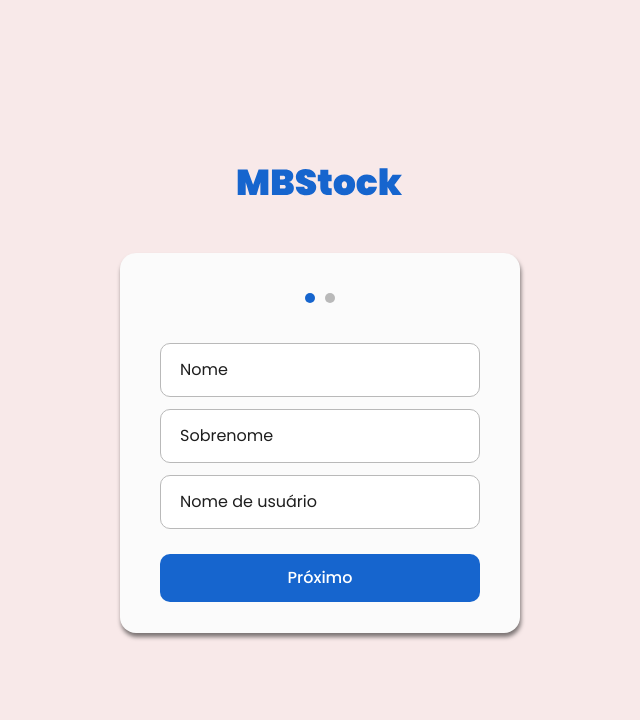
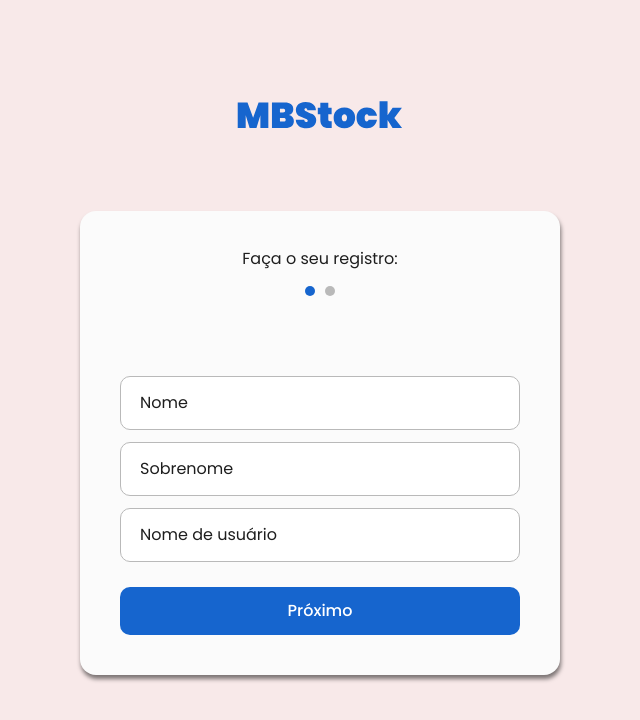
Before and after one commit to Brunogoniadis/MBStockManager, a React (Vite) app: page / in a window 1280 px wide. Shown: the top 720 px of the page, without its empty margins (320-960 px from the left). Built offline with nearby package versions, Linux system fonts and the light colour scheme.

Commit message:
styled: animations register

```diff
--- a/package.json
+++ b/package.json
@@ -12,8 +12,9 @@
     "@types/styled-components": "^5.1.26",
     "react": "^18.2.0",
     "react-dom": "^18.2.0",
+    "react-hook-form": "^7.41.1",
     "react-router-dom": "^6.6.0",
-    "styled-components": "^5.3.6"
+    "styled-components": "5.3.6"
   },
   "devDependencies": {
     "@types/react": "^18.0.26",
--- a/src/Pages/Register/index.tsx
+++ b/src/Pages/Register/index.tsx
@@ -1,7 +1,7 @@
 import { useState } from "react";
 
 import { Button } from "../../styles/Button";
-import { Container, Logo, StepContainer } from "./styles";
+import { Container, Logo, StepContainer } from "../../styles/FormStep";
 import { Input } from "../../components/Input/"
 import { PageNumber } from "../../components/PageNumber";
 
@@ -11,52 +11,85 @@ import MBStock from "./../../../public/MBStock.svg"
 
 export const Register = () => {
 
+
     const [step, setStep] = useState(1);
 
 
-    return(
+    return (
         <>
             <Logo src={MBStock} />
-        <Container>
+
+
+
+
+            <Container step={step}>
+            <legend>Faça o seu registro:</legend>
+
 
 <PageNumber key={0} pageNumber={step} />
+                <fieldset>
 
-            <StepContainer>
+
+                    <div className= 'steps-container'>
                         <div>
                             <Input
                                 id='name'
                                 label='Nome'
                                 type='text'
-                    >
-                    </Input>
+                            ></Input>
 
 
                             <Input
                                 id='surname'
                                 label='Sobrenome'
                                 type='text'
-                    >
-                    </Input>
+                            ></Input>
 
                             <Input
                                 id='userName'
                                 label='Nome de usuário'
                                 type='text'
-                    >
-                    </Input>
+                            ></Input>
 
 
-                    <Button variant="primary" >
+                            <Button variant="primary" onClick={() =>
+                                setStep(2)} type="button">
                                 Próximo
                             </Button>
                         </div>
 
-            </StepContainer>
+                        <div>
+                            <Input
+                                id="email"
+                                label="E-mail"
+                                type='email'
+                            ></Input>
+
+                            <Input
+                                id="password"
+                                label="Senha"
+                                type="password"
+                            ></Input>
+
+                            <Input
+                                id="password"
+                                label="Confirmar senha:"
+                                type="password"
+                            ></Input>
+                            <Button variant="primary" type="submit">
+                                Concluir
+                            </Button>
+
+                        </div>
 
 
 
+                    </div>
 
+
+                </fieldset>
             </Container>
+
         </>
 
     )
--- a/src/Pages/Register/styles.ts
+++ b/src/Pages/Register/styles.ts
@@ -1,6 +1,8 @@
 import styled from "styled-components";
 
-export const Container= styled.div`
+
+
+export const Container= styled.form`
     display: flex;
     align-items: center;
 
@@ -9,7 +11,7 @@ export const Container= styled.div`
 
 
     width: 400px;
-    height: 380px;
+    min-height: 380px;
     border-radius: 16px;
     background-color: var(--color-containerPages);
     box-shadow: 1.0px 4px 4px rgba(0, 0, 0, 0.5);
@@ -17,6 +19,18 @@ export const Container= styled.div`
 
     Button{
         margin-top: 25px;
+    }
+    fieldset{
+        border: none;
+        width: 100%;
+        height: auto;
+        display: flex;
+        flex-direction: column;
+        justify-content: center;
+        align-items: center;
+        legend{
+            margin-bottom:15px;
+        }
     }
 `
 export const StepContainer= styled.div`
--- /dev/null
+++ b/src/styles/FormStep.ts
@@ -0,0 +1,68 @@
+import styled from "styled-components";
+
+interface IFormStepProps {
+    step: number
+}
+
+
+
+export const Container = styled.form<IFormStepProps>`
+
+    --selected-item: ${({ step }) => step - 1};
+    --total-items: 2;
+
+
+    display: flex;
+    align-items: center;
+    min-height: 380px;
+    max-width: 480px;
+
+    flex-direction: column;
+    text-align: center;
+    border-radius: 16px;
+
+
+
+
+    background-color: var(--color-containerPages);
+    box-shadow: 1.0px 4px 4px rgba(0, 0, 0, 0.5);
+    padding-top: 40px;
+    margin: 25px;
+    overflow: hidden;
+
+    legend{
+            margin-bottom:15px;
+            margin-top: -5px;
+    }
+
+    Button{
+        margin-top: 25px;
+    }
+
+    fieldset {
+    border: none;
+    position:relative;
+
+    > div.steps-container{
+        > div {
+            margin: 40px;
+        }
+        position: relative;
+        display: grid;
+        grid-auto-flow: column;
+        grid-auto-columns: 1fr;
+        left: calc(var(--selected-item) * -100%);
+        width: calc(100% * var(--total-items));
+        transition: left 0.8s cubic-bezier(0.68, -0.35, 0.265, 1.55);
+
+
+    }
+
+    }
+`
+
+
+
+export const Logo = styled.img`
+    margin-bottom: 57px;
+`
```
Also changed, not shown: 1 other file (tests, documents, lock files or other folders). Lines whose indentation alone changed are shown as unchanged.
